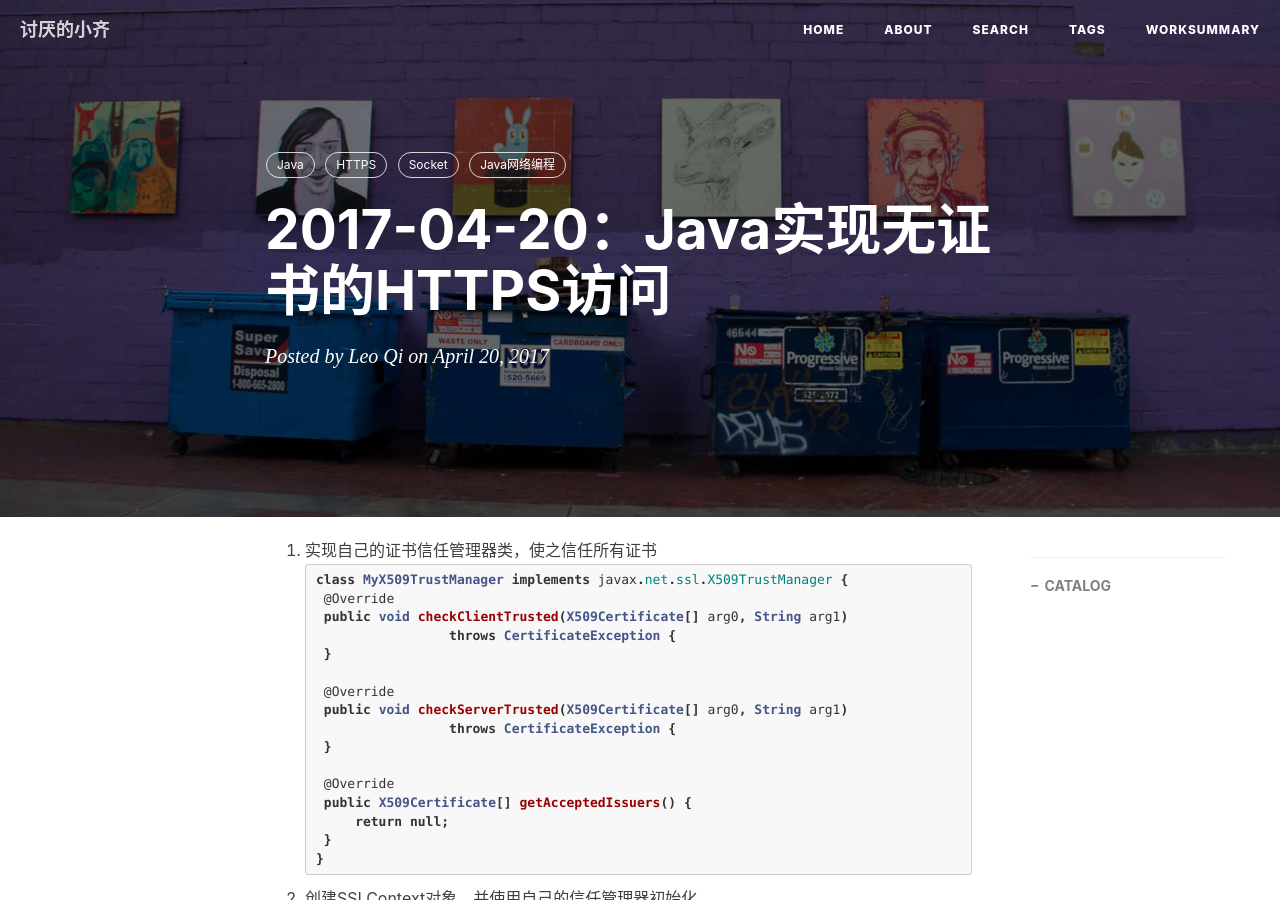
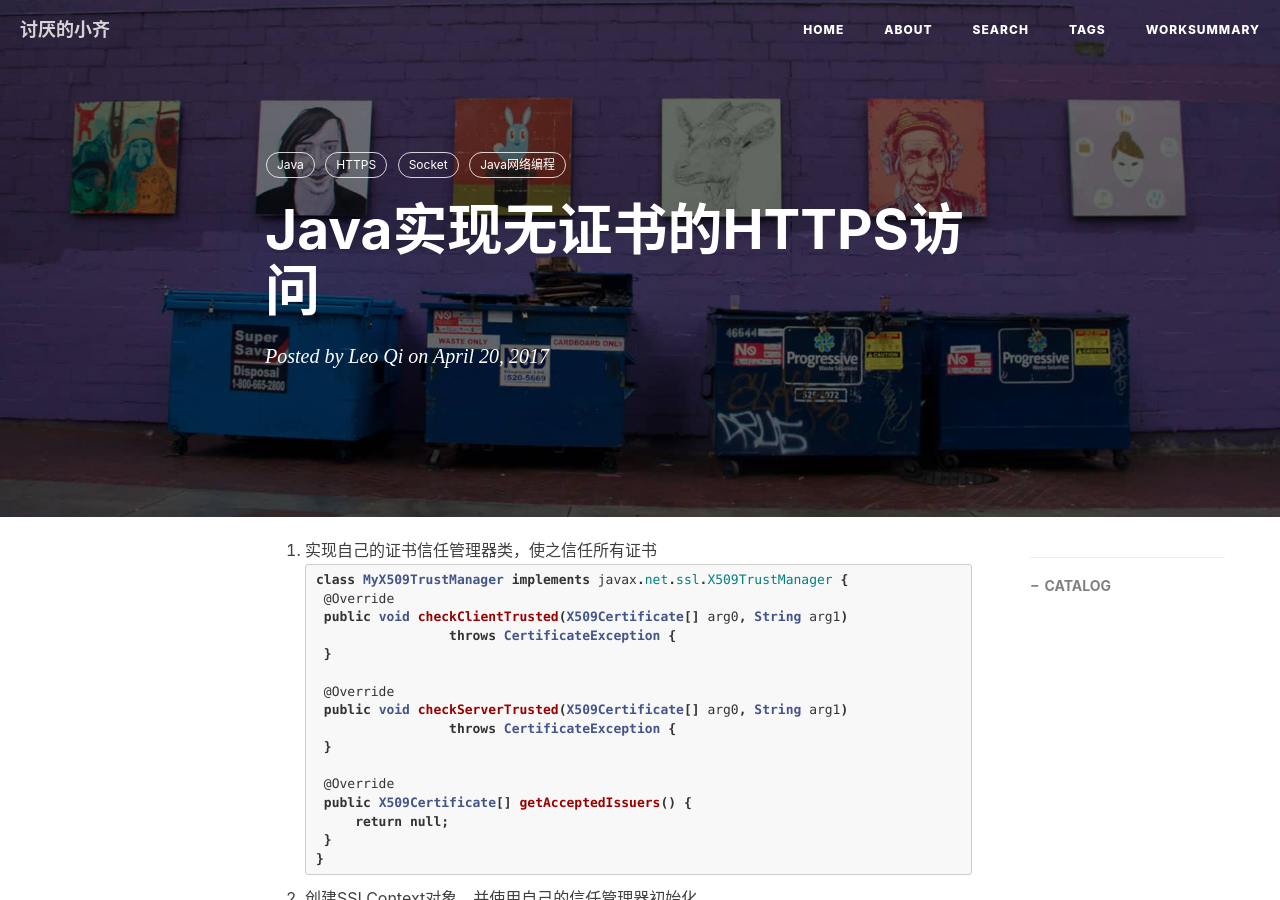
Before and after one commit to leo-qi/leo-qi, a Jekyll site: the page built from _posts/2017-04-20-java-https-without-cart.markdown, in a window 1280 px wide and 900 px high. Built offline with Jekyll 4.4.1, drawn with Linux system fonts in a browser that asks for light colours; nearby versions of some CDN libraries; comment, search, counter and statistics services are not loaded.

Commit message:
修改标题

```diff
--- a/_posts/2017-04-20-java-https-without-cart.markdown
+++ b/_posts/2017-04-20-java-https-without-cart.markdown
@@ -1,6 +1,6 @@
 ---
 layout : post
-title : 2017-04-20：Java实现无证书的HTTPS访问
+title : Java实现无证书的HTTPS访问
 author : "Leo Qi"
 Date : 2017-03-16
 catalog: true
```
